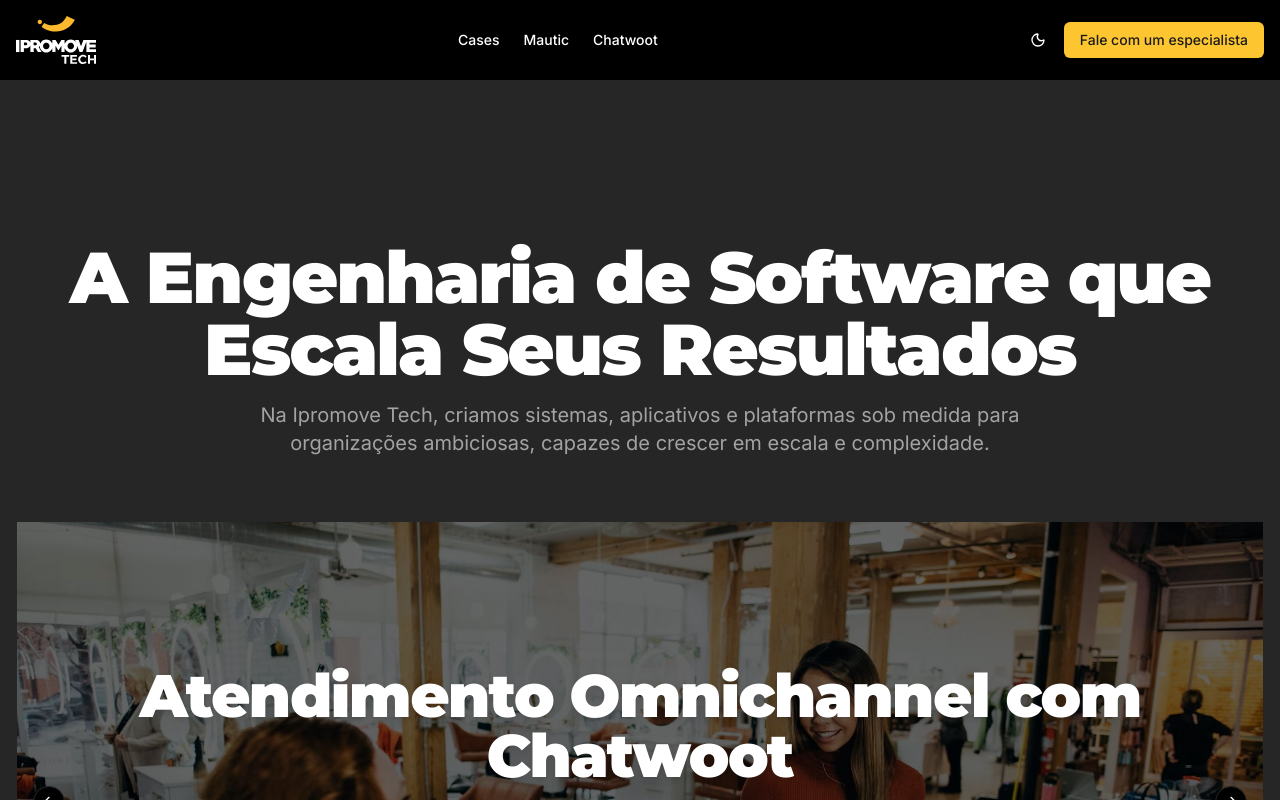
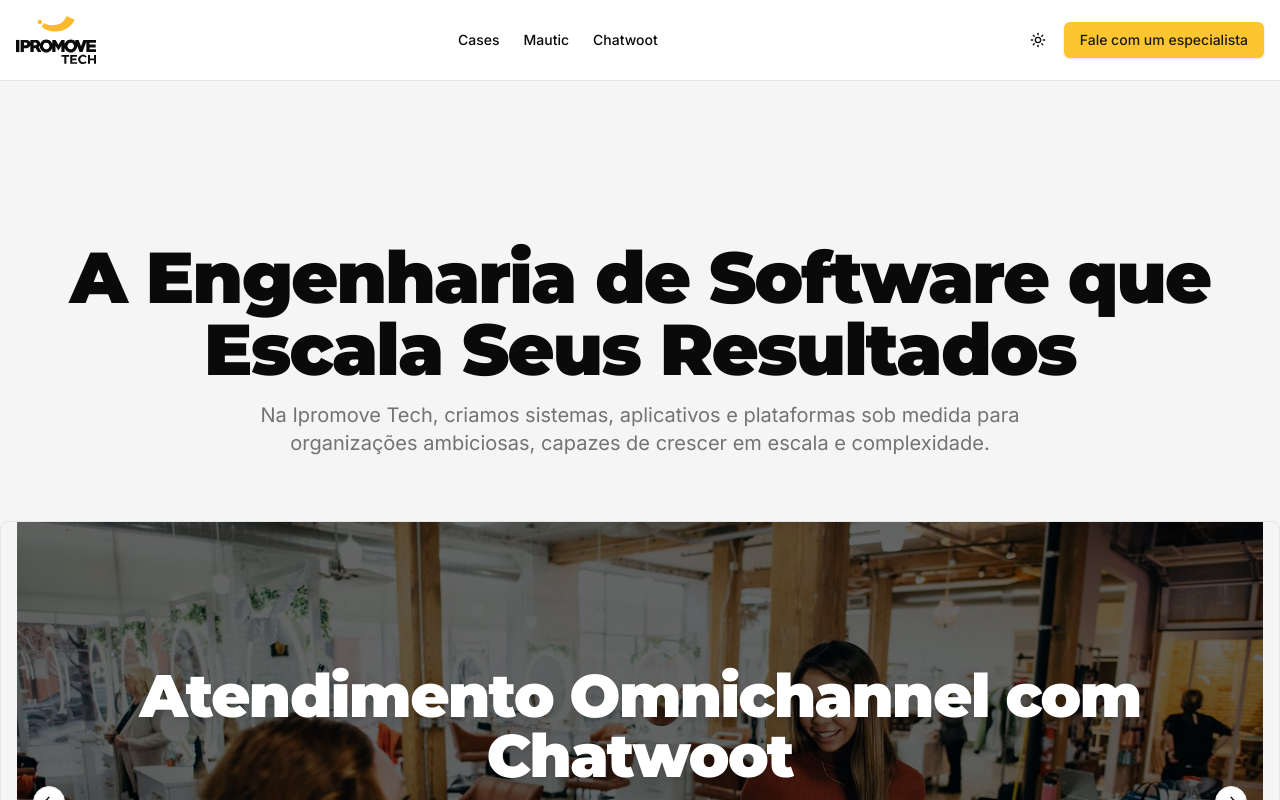
Before and after one commit to dmasciel/ipromovetech-site, a Next.js app: page / in a window 1280 px wide. Shown: the top 800 px of the page. Built offline with nearby package versions, Linux system fonts and the light colour scheme.

Commit message:
theme light

```diff
--- a/src/app/layout.tsx
+++ b/src/app/layout.tsx
@@ -50,7 +50,7 @@
       >
         <ThemeProvider
           attribute='class'
-          defaultTheme='dark'
+          defaultTheme='light'
           enableSystem
           disableTransitionOnChange
         >
```
